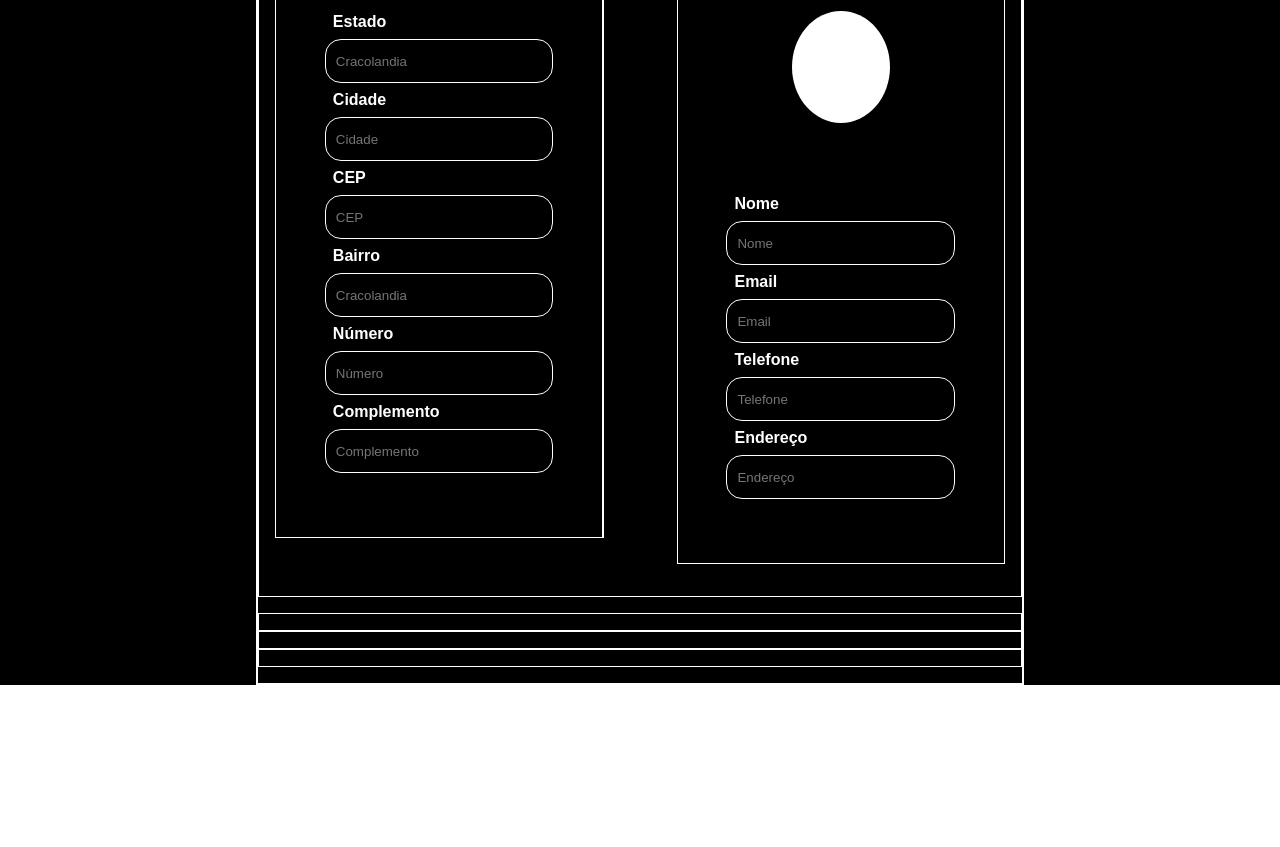
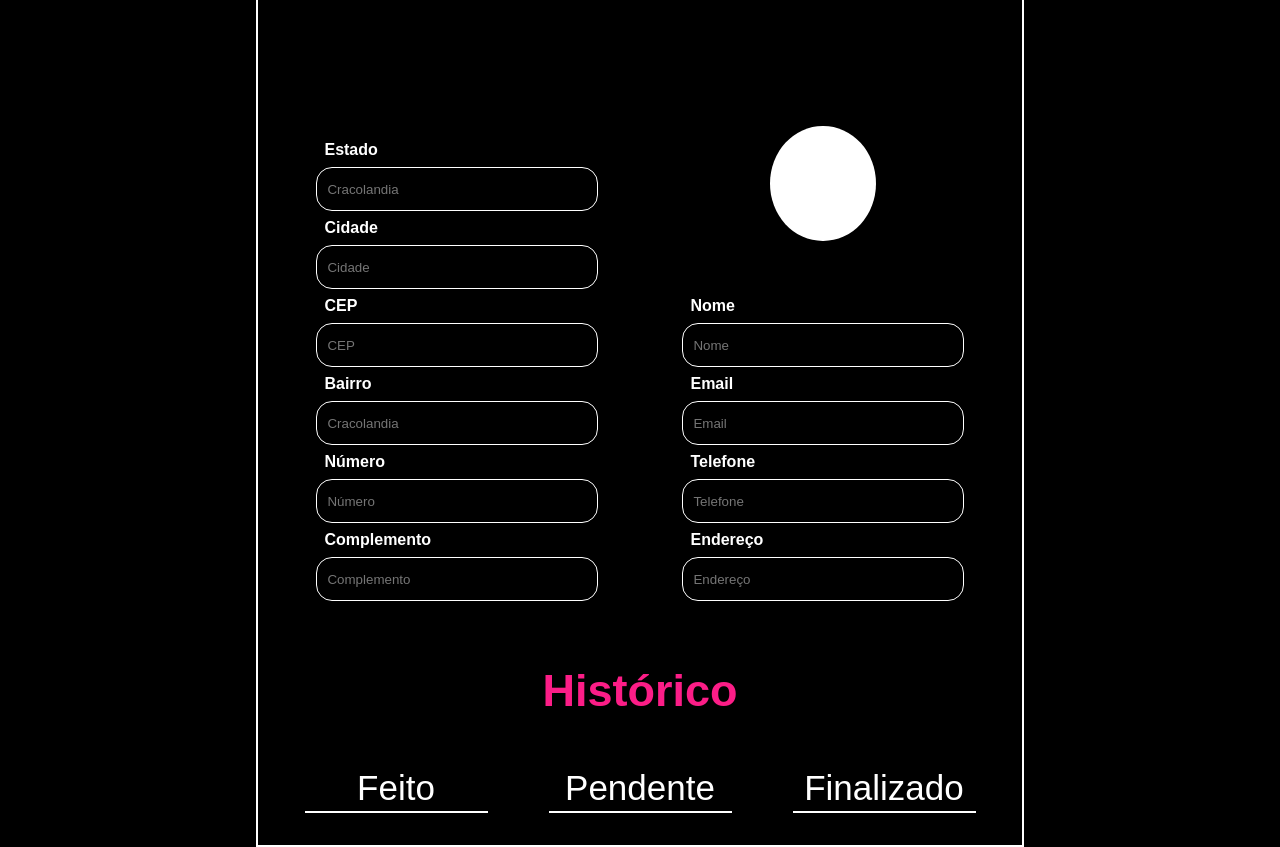
Before and after one commit to jonatasperaza/FrontEnd, a Vue app: page /client/profile in a window 1280 px wide. Shown: the part 260-1107 px from the top of the page. Before the commit the page ends 945 px from the top, so only its background shows below. Built offline with nearby package versions, Linux system fonts and the light colour scheme; a web font is replaced by a local one.

Commit message:
CHORE: select type order, done [REFS: #49]

```diff
--- a/src/components/client/ProfileClient/LeftProfileInputs.vue
+++ b/src/components/client/ProfileClient/LeftProfileInputs.vue
@@ -19,11 +19,10 @@
 <style scoped lang="scss">
 @use '../../../assets/main';
 form {
-  width: 70%;
+  width: 80%;
   display: flex;
   flex-direction: column;
   justify-content: center;
-  margin: 1rem auto 4rem auto;
   label {
     color: main.$standard-white;
     width: 50%;
--- a/src/components/client/ProfileClient/ProfileComp.vue
+++ b/src/components/client/ProfileClient/ProfileComp.vue
@@ -1,6 +1,7 @@
 <script setup>
 import LeftProfileInputsVue from './LeftProfileInputs.vue'
 import RightProfileInputsVue from './RightProfileInputs.vue'
+import TypeOrderComp from './TypeOrderComp.vue';
 </script>
 <template>
   <section>
@@ -15,10 +16,8 @@ import RightProfileInputsVue from './RightProfileInputs.vue'
         </div>
       </div>
       <span class="pinkLine"></span>
-      <div class="orders">
-        <div class="selectTypeOrder"></div>
-        <div class="orderList"></div>
-      </div>
+      <h2><span class="strong-pink">Histórico</span></h2>
+      <TypeOrderComp />
     </div>
   </section>
 </template>
@@ -33,6 +32,12 @@ section {
     height: 100%;
     border: 2px solid white;
     margin: auto;
+    .pinkLine{
+    width: 100%;
+    height: 2px;
+    background-color: main.$standard-pink;
+    margin: 1rem 0;
+  }
   }
   h1 {
     color: white;
@@ -41,23 +46,30 @@ section {
     padding: 1rem;
     border-bottom: 2px solid white;
   }
+  h2 {
+    color: white;
+    font-size: 45px;
+    text-align: center;
+    padding: 1rem;
+  }
+
   .rowInputs {
     display: flex;
-    justify-content: space-between;
+    justify-content: space-around;
     align-items: center;
     padding: 1rem;
     .left {
-      width: 45%;
-      height: 100%;
+      width: 48%;
+      height: 80vh;
       display: flex;
       flex-direction: column;
       justify-content: end;
       align-items: center;
-      border-right: 2px solid white;
+      // border-right: 2px solid white;
     }
     .right {
-      width: 45%;
-      height: 100%;
+      width: 48%;
+      height: 80vh;
       display: flex;
       flex-direction: column;
       justify-content: end;
@@ -66,7 +78,8 @@ section {
   }
 }
 div {
-  border: 1px solid white;
+  // border: 1px solid white;
   margin: 1rem 0;
 }
+
 </style>
--- a/src/components/client/ProfileClient/RightProfileInputs.vue
+++ b/src/components/client/ProfileClient/RightProfileInputs.vue
@@ -17,17 +17,16 @@
 @use '../../../assets/main';
 .clientPic {
   width: 30%;
-  height: 7rem;
+  height: 18%;
   background-color: main.$standard-white;
   border-radius: 50%;
   margin: 3rem auto;
 }
 form {
-  width: 70%;
+  width: 80%;
   display: flex;
   flex-direction: column;
   justify-content: center;
-  margin: 1rem auto 4rem auto;
   label {
     color: main.$standard-white;
     width: 50%;
--- /dev/null
+++ b/src/components/client/ProfileClient/TypeOrderComp.vue
@@ -0,0 +1,46 @@
+<script setup>
+import { ref } from 'vue'
+
+const selectedType = ref(null)
+function selectType(Type) {
+  selectedType.value = Type
+}
+</script>
+<template>
+  <div class="row">
+    <button @click="selectType('feito')" :class="{ selectedPink: selectedType === 'feito' }">
+      Feito</button
+    ><button @click="selectType('pendente')" :class="{ selectedPink: selectedType === 'pendente' }">
+      Pendente</button
+    ><button
+      @click="selectType('finalizado')"
+      :class="{ selectedPink: selectedType === 'finalizado' }"
+    >
+      Finalizado
+    </button>
+  </div>
+</template>
+<style scoped lang="scss">
+@use '../../../assets/main';
+.row {
+  display: flex;
+  justify-content: space-around;
+  align-items: center;
+  padding: 1rem;
+  width: 100%;
+  margin: 1rem 0;
+  button {
+    width: 25%;
+    height: 3rem;
+    font-size: 35px;
+    border: none;
+    cursor: pointer;
+    border-bottom: 2px solid main.$standard-white;
+    color: main.$standard-white;
+    background-color: main.$standard-black;
+  }
+  .selectedPink {
+    border-bottom: 2px solid main.$standard-pink;
+  }
+}
+</style>
```
